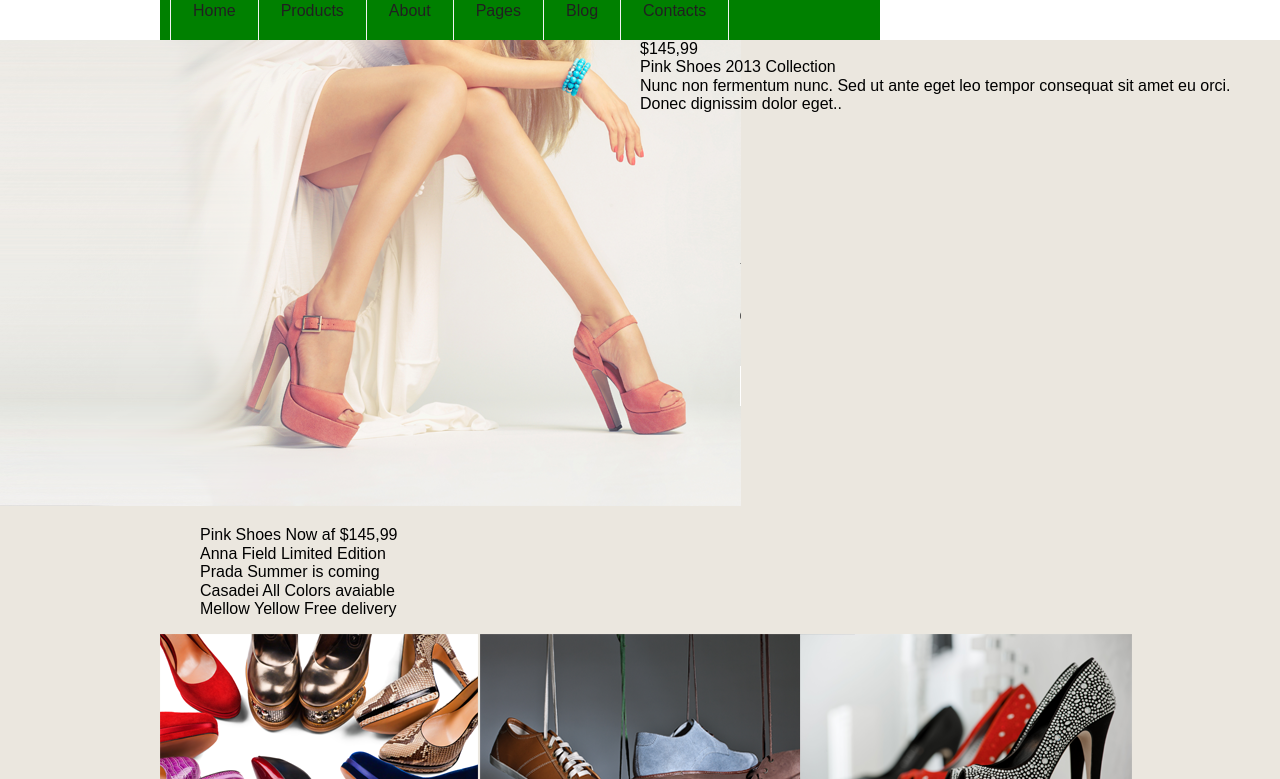
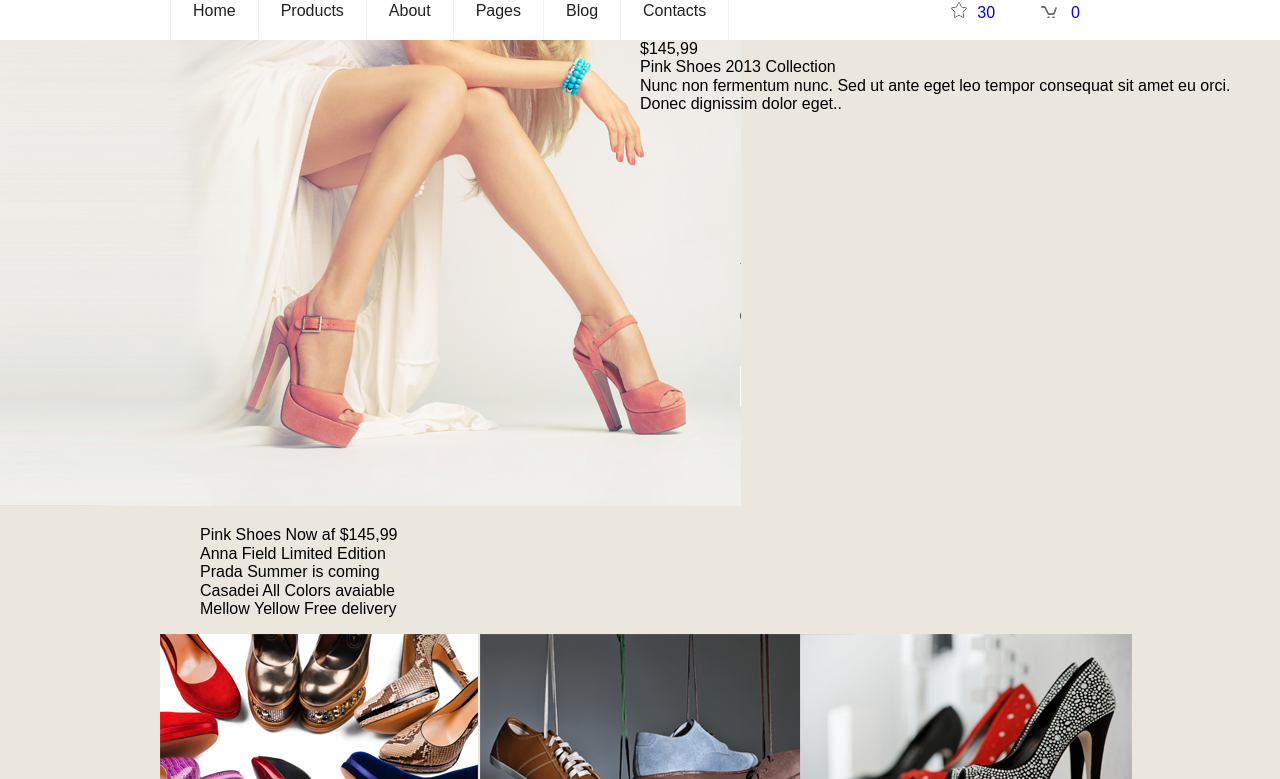
Before and after one commit to santeycode/shop-template, a plain HTML site: page index.html in a window 1280 px wide. Shown: the part 65-844 px from the top of the page. Drawn offline with Linux system fonts and the light colour scheme.

Commit message:
top-menu

```diff
--- a/css/main.css
+++ b/css/main.css
@@ -68,6 +68,7 @@ ul {
 .top-bar-login span {
     text-transform: uppercase;
 }
+/*---------------------------------------------------=================*/
 .top-menu {
     font-size: 0;
     background: #FFF;
@@ -90,11 +91,36 @@ ul {
 .top-menu-nav li:last-child a {
     border-right: 1px solid #F2F2F2;
 }
+/*-------------==================-------------------------------=============*/
+.top-menu-actions {
+    padding: 0;
+    margin: 0;
+}
 .top-menu-actions li {
-
     display: inline-block;
     font-size: 16px;
 }
-.top-menu-actions {
-    background: pink;
+.top-menu-star:before {
+    content: '';
+    display: inline-block;
+    width: 16px;
+    height: 16px;
+    background: url('../img/star.png') no-repeat;
+    padding-right: 10px;
 }
+.top-bar-star {
+    display: inline-block;
+    padding: 22px 40px 16px 45px;
+}
+.top-menu-card:before {
+    content: '';
+    display: inline-block;
+    width: 16px;
+    height: 16px;
+    background: url('../img/card.png') no-repeat;
+    padding-right: 15px;
+}
+.top-menu-card {
+    display: inline-block;
+    padding: 22px 40px 16px 45px;
+}
--- a/index.html
+++ b/index.html
@@ -27,7 +27,7 @@
         <div class="top-menu">
             <div class="container">
                 <div class="row">
-                    <div class="col-xs-12 col-md-9" style="background:green;">
+                    <div class="col-xs-12 col-md-9">
                         <ul class="top-menu-nav">
                             <li><a href="#">Home</a></li>
                             <li><a href="#">Products</a></li>
@@ -39,8 +39,8 @@
                     </div>
                     <div class="right col-xs-12 col-md-3">
                         <ul class="top-menu-actions">
-                            <li><a href="#">g</a></li>
-                            <li><a href="#">g</a></li>
+                            <li><a class="top-menu-star" href="#">30</a></li>
+                            <li><a class="top-menu-card" href="#">0</a></li>
                         </ul>
                     </div>
                 </div>
```
Also changed, not shown: img/card.png (renamed from img/cart.png).
